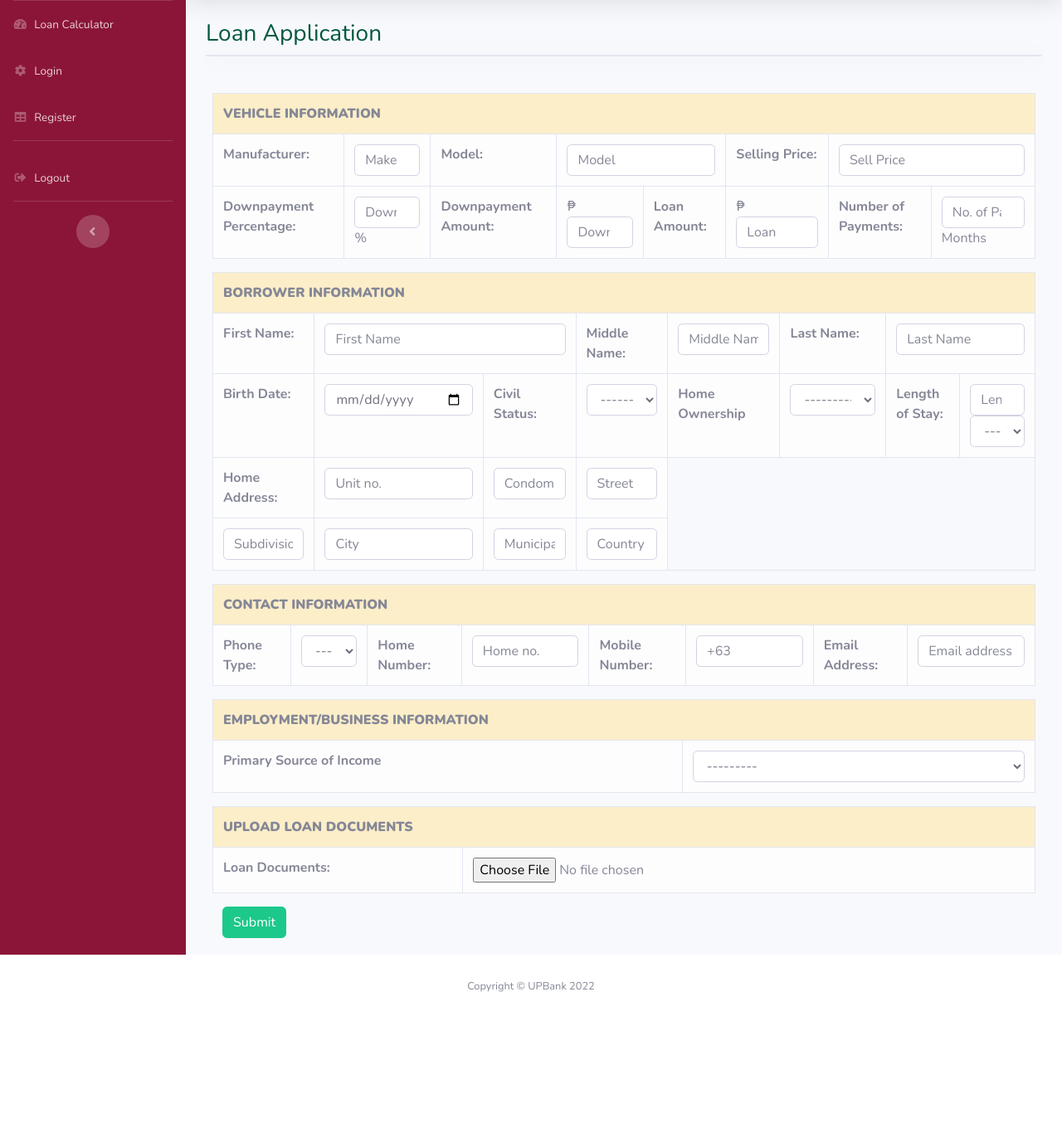
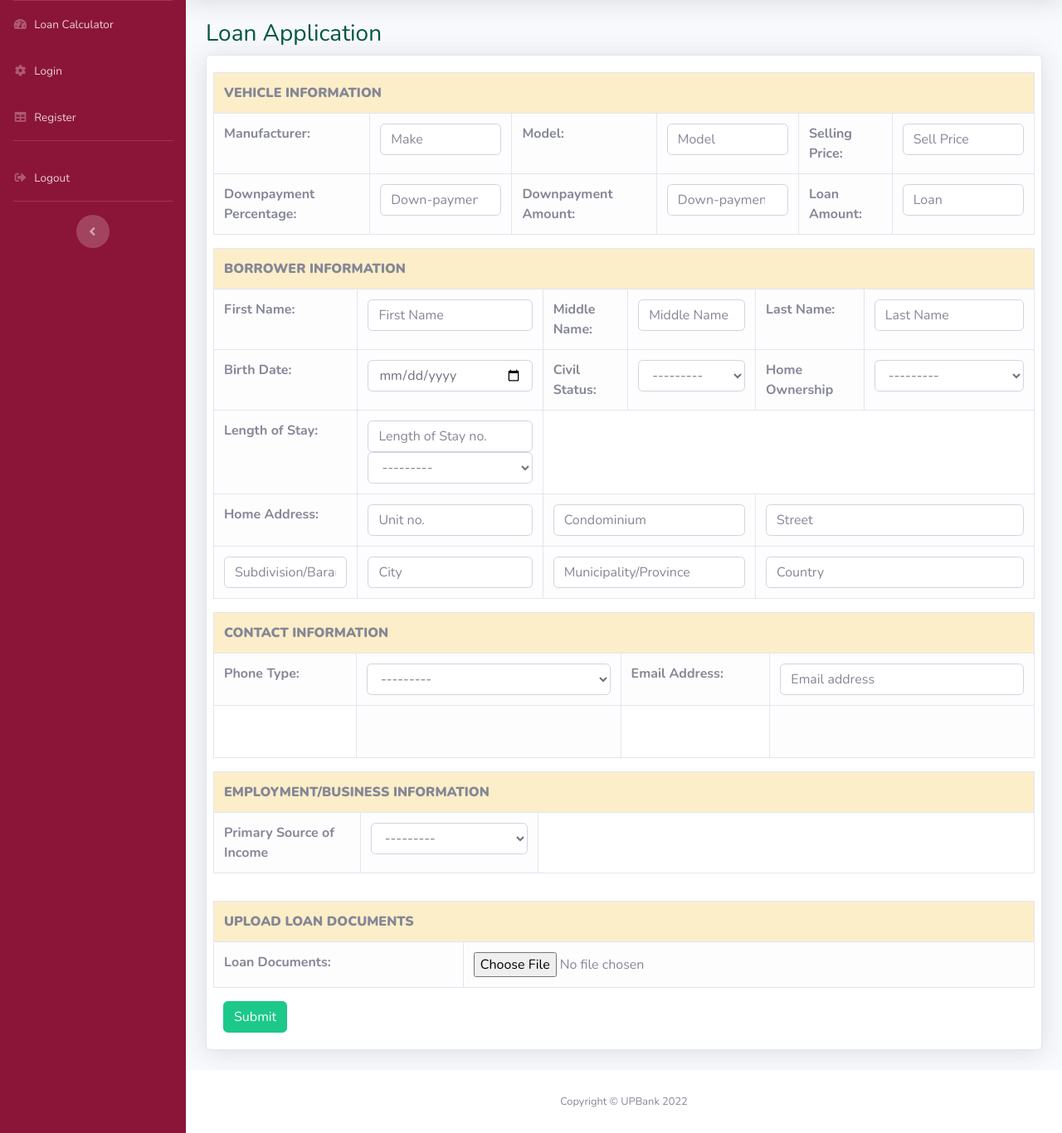
Before and after one commit to TristanBachini/Bank-Loan-Information-System, a Django app: page /borrower/loan-apply in a window 1280 px wide. Shown: the part 70-1436 px from the top of the page at 83% size. Before the commit the page ends 1266 px from the top, so only its background shows below. Run offline with Django 3.2, Linux system fonts and the light colour scheme; some libraries are stand-ins or nearby versions.

Commit message:
YAHOOOO!

```diff
--- a/bank_loan_information_system/loans_borrower/forms.py
+++ b/bank_loan_information_system/loans_borrower/forms.py
@@ -7,7 +7,7 @@ class LoanApplyForm(forms.ModelForm):
     mobile_num = PhoneNumberField(
         widget=PhoneNumberInternationalFallbackWidget, required=False,
     )
-    mobile_num.widget.attrs = {'class': 'form-control', 'placeholder': '+63'}
+    mobile_num.widget.attrs = {'class': 'form-control', 'id': 'mobile_num', 'placeholder': '+63'}
     class Meta:
         model = Loans
         fields = '__all__'
@@ -46,11 +46,11 @@ class LoanApplyForm(forms.ModelForm):
             'home_own': forms.Select(attrs={'class': 'form-control', 'placeholder': 'Ownership'}),
 
             # User contact
-            'phone_type': forms.Select(attrs={'class': 'form-control', 'placeholder': 'Type of Phone'}),
-            'home_num': forms.TextInput(attrs={'class': 'form-control', 'placeholder': 'Home no.'}),
+            'phone_type': forms.Select(attrs={'class': 'form-control', 'id': 'phone_type', 'placeholder': 'Type of Phone'}),
+            'home_num': forms.TextInput(attrs={'class': 'form-control', 'id': 'home_num', 'placeholder': 'Home no.'}),
             'email_add': forms.TextInput(attrs={'class': 'form-control', 'placeholder': 'Email address'}),
 
-            'prime_income': forms.Select(attrs={'class': 'form-control', 'placeholder': 'Primary Income'}),
+            'prime_income': forms.Select(attrs={'class': 'form-control', 'id': 'prime_income', 'placeholder': 'Primary Income'}),
 
             # If employment
             'emp_type': forms.Select(attrs={'class': 'form-control', 'placeholder': 'Employment Type'}),
--- a/bank_loan_information_system/loans_borrower/templates/loans_borrower/loan-apply.html
+++ b/bank_loan_information_system/loans_borrower/templates/loans_borrower/loan-apply.html
@@ -1,5 +1,10 @@
 {% extends 'navbar/navbar.html' %}
 {% block content %} {% load static %}
+<style>
+    .business, .employee, #labelH, #labelM, #mobile_num, #home_num{
+        visibility: collapse;
+    }
+</style>
 {% if messages %}
     {% for message in messages %}
         {% if message.tags == 'success' %}
@@ -22,7 +27,7 @@
     {% endfor %}
 {% endif %}
 <h1 class="h3 mb-2" style="color:#00573f">Loan Application</h1>
-<div class="card shadow mb-4"></div>
+<div class="card shadow mb-4">
     <form action="" method="post" enctype="multipart/form-data">
         {% csrf_token %}
 
@@ -34,10 +39,10 @@
             <div class="row">
                 <table class="table table-bordered">
                     <tr>
-                        <th class="table-warning" colspan="8" ><b>VEHICLE INFORMATION</b></th>
+                        <th class="table-warning" colspan="9" ><b>VEHICLE INFORMATION</b></th>
                     </tr>
                     <tr>
-                        <td class="table-light" colspan="1"><b>Manufacturer:</b></td>
+                        <td class="table-light" colspan="2"><b>Manufacturer:</b></td>
                         <td class="table-light" colspan="1">{{loan_form.make}}</td>
                         <td class="table-light" colspan="1"><b>Model:</b></td>
                         <td class="table-light" colspan="2">{{loan_form.model}}</td>
@@ -45,49 +50,49 @@
                         <td class="table-light" colspan="2">{{loan_form.sell_price}}</td>
                     </tr>
                     <tr>
-                        <td class="table-light"colspan="1" style="font-weight:bold ;">Downpayment Percentage:</td>
-                        <td class="table-light" colspan="1" onchange="show()">{{loan_form.dp_percent}}%</td>
-                        <td class="table-light" colspan="1" style="font-weight:bold ;">Downpayment Amount:</td>
-                        <td class="table-light" colspan="1">₱{{loan_form.dp_amt}}</td>
-                        <td class="table-light" colspan="1" style="font-weight:bold ;">Loan Amount:</td>
-                        <td class="table-light" colspan="1">₱{{loan_form.loan_amt}}</td>
-                        <td class="table-light" colspan="1" style="font-weight:bold ;">Number of Payments:</td>
-                        <td class="table-light" colspan="1">{{loan_form.no_of_payments}} Months</td>
+                        <td class="table-light"colspan="2" style="font-weight:bold ;">Downpayment Percentage:</td>
+                        <td class="table-light" colspan="1" onchange="show()">{{loan_form.dp_percent}}</td>
+                        <td class="table-light" colspan="2" style="font-weight:bold ;">Downpayment Amount:</td>
+                        <td class="table-light" colspan="1">{{loan_form.dp_amt}}</td>
+                        <td class="table-light" colspan="2" style="font-weight:bold ;">Loan Amount:</td>
+                        <td class="table-light" colspan="1">{{loan_form.loan_amt}}</td>
                     </tr>
                 </table>
                 <table class="table table-bordered">
                     <tr>
-                        <th class="table-warning" colspan="9"><b>BORROWER INFORMATION</b></th>
+                        <th class="table-warning" colspan="6"><b>BORROWER INFORMATION</b></th>
                     </tr>
                     <tr>
                         <td class="table-light" colspan="1" style="font-weight:bold ;">First Name:</td>
-                        <td class="table-light" colspan="2">{{loan_form.first_name}}</td>
+                        <td class="table-light" colspan="1">{{loan_form.first_name}}</td>
                         <td class="table-light" colspan="1" style="font-weight:bold ;">Middle Name:</td>
-                        <td class="table-light" colspan="2">{{loan_form.middle_name}}</td>
+                        <td class="table-light" colspan="1">{{loan_form.middle_name}}</td>
                         <td class="table-light" colspan="1" style="font-weight:bold ;">Last Name:</td>
-                        <td class="table-light" colspan="2">{{loan_form.last_name}}</td>
+                        <td class="table-light" colspan="1">{{loan_form.last_name}}</td>
                     </tr>
                     <tr>
                         <td class="table-light" colspan="1" style="font-weight:bold ;">Birth Date:</td>
                         <td class="table-light" colspan="1">{{loan_form.birthdate}}</td>
                         <td class="table-light" colspan="1" style="font-weight:bold ;">Civil Status:</td>
-                        <td class="table-light" colspan="2">{{loan_form.civ_status}}</td>
+                        <td class="table-light" colspan="1">{{loan_form.civ_status}}</td>
                         <td class="table-light" colspan="1" style="font-weight:bold ;">Home Ownership</td>
                         <td class="table-light" colspan="1">{{loan_form.home_own}}</td>
+                    </tr>
+                    <tr>
                         <td class="table-light"colspan="1" style="font-weight:bold ;">Length of Stay:</td>
-                        <td class="table-light" colspan="1">{{loan_form.len_stay_num}} {{loan_form.len_stay}}</td>
+                        <td class="table-light" colspan="1">{{loan_form.len_stay_num}}{{loan_form.len_stay}}</td>
                     </tr>
                     <tr>
                         <td class="table-light" colspan="1" style="font-weight:bold ;">Home Address:</td>
                         <td class="table-light" colspan="1">{{loan_form.unit_no}}</td>
-                        <td class="table-light" colspan="1">{{loan_form.condo_name}}</td>
-                        <td class="table-light" colspan="1">{{loan_form.street}}</td>
+                        <td class="table-light" colspan="2">{{loan_form.condo_name}}</td>
+                        <td class="table-light" colspan="2">{{loan_form.street}}</td>
                     </tr>
                     <tr>
                         <td class="table-light" colspan="1">{{loan_form.subdiv_brgy}}</td>
                         <td class="table-light" colspan="1">{{loan_form.city}}</td>
-                        <td class="table-light" colspan="1">{{loan_form.municip_prov}}</td>
-                        <td class="table-light" colspan="1">{{loan_form.country}}</td>
+                        <td class="table-light" colspan="2">{{loan_form.municip_prov}}</td>
+                        <td class="table-light" colspan="2">{{loan_form.country}}</td>
                     </tr>
                 </table>
                 <table class="table table-bordered">
@@ -96,46 +101,78 @@
                     </tr>
                     <tr>
                         <td class="table-light" colspan="1" style="font-weight:bold ;">Phone Type:</td>
-                        <td class="table-light" colspan="1">{{loan_form.phone_type}}</td>
-                        <td class="table-light" colspan="1" style="font-weight:bold ;">Home Number: </td>
-                        <td class="table-light" colspan="1">{{loan_form.home_num}}</td>
-                        <td class="table-light" colspan="1" style="font-weight:bold ;">Mobile Number:</td>
-                        <td class="table-light" colspan="1">{{loan_form.mobile_num}}</td>
+                        <td class="table-light" colspan="1" onchange="swap()" >{{loan_form.phone_type}}</td>
                         <td class="table-light" colspan="1" style="font-weight:bold ;">Email Address:</td>
                         <td class="table-light" colspan="1">{{loan_form.email_add}}</td>
+                    </tr>
+                    <tr>
+                        <td class="table-light" colspan="1" id="labelH" style="font-weight:bold ;">Home Number: </td>
+                        <td class="table-light" colspan="1">{{loan_form.home_num}}</td>
+                        <td class="table-light" colspan="1" id="labelM" style="font-weight:bold ;">Mobile Number:</td>
+                        <td class="table-light" colspan="1">{{loan_form.mobile_num}}</td>
                     </tr>
                 </table>
                 <table class="table table-bordered">
                     <tr>
-                        <th class="table-warning" colspan="9"><b>EMPLOYMENT/BUSINESS INFORMATION</b></th>
+                        <th class="table-warning" colspan="6"><b>EMPLOYMENT/BUSINESS INFORMATION</b></th>
                     </tr>
                     <tr>
                         <td class="table-light" colspan="1" style="font-weight:bold ;">Primary Source of Income</td>
-                        <td class="table-light" colspan="2">{{loan_form.prime_income}}</td>
+                        <td class="table-light" colspan="1" onchange="pop()">{{loan_form.prime_income}}</td>
                     </tr>
-                    <!-- {{loan_form.emp_type}}
-                    {{loan_form.emp_name}}
-                    {{loan_form.job_pos}}
-                    {{loan_form.emp_tenure}}
-                    {{loan_form.emp_tenure_num}}
-                    {{loan_form.emp_monthly_income}}
-                    {{loan_form.emp_work_no}}
-
-                    {{loan_form.bsns_type}}
-                    {{loan_form.bsns_name}}
-                    {{loan_form.bsns_tenure}}
-                    {{loan_form.bsns_tenure_num}}
-                    {{loan_form.bsns_monthly_income}}
-                    {{loan_form.bsns_work_no}}
-
-                    {{loan_form.bsns_unit_no}}
-                    {{loan_form.bsns_condo_name}}
-                    {{loan_form.bsns_street}}
-                    {{loan_form.bsns_subdiv_brgy}}
-                    {{loan_form.bsns_city}}
-                    {{loan_form.bsns_municip_prov}}
-                    {{loan_form.bsns_country}} -->
-
+                    <tr class="employee">
+                        <td class="table-light" colspan="1" style="font-weight:bold ;">Employment Type</td>
+                        <td class="table-light" colspan="1">{{loan_form.emp_type}}</td>
+                        <td class="table-light" colspan="1" style="font-weight:bold ;">Employer's Name</td>
+                        <td class="table-light" colspan="1">{{loan_form.emp_name}}</td>
+                        <td class="table-light" colspan="1" style="font-weight:bold ;">Position</td>
+                        <td class="table-light" colspan="1">{{loan_form.job_pos}}</td>
+                    </tr>
+                    <tr class="employee">
+                        <td class="table-light" colspan="1" style="font-weight:bold ;">Tenure</td>
+                        <td class="table-light" colspan="1">{{loan_form.emp_tenure_num}}{{loan_form.emp_tenure}}</td>
+                        <td class="table-light" colspan="1" style="font-weight:bold ;">Monthly Income</td>
+                        <td class="table-light" colspan="1">{{loan_form.emp_monthly_income}}</td>
+                        <td class="table-light" colspan="1" style="font-weight:bold ;">Employee No.</td>
+                        <td class="table-light" colspan="1">{{loan_form.emp_work_no}}</td>
+                    </tr>
+                    <tr class="business">
+                        <td class="table-light" colspan="1" style="font-weight:bold ;">Business Type</td>
+                        <td class="table-light" colspan="1">{{loan_form.bsns_type}}</td>
+                        <td class="table-light" colspan="1" style="font-weight:bold ;">Business Name</td>
+                        <td class="table-light" colspan="1">{{loan_form.bsns_name}}</td>
+                        <td class="table-light" colspan="1" style="font-weight:bold ;">Tenure</td>
+                        <td class="table-light" colspan="1">{{loan_form.bsns_tenure}}{{loan_form.bsns_tenure_num}}</td>
+                    </tr>
+                    <tr class="business">
+                        <td class="table-light" colspan="1" style="font-weight:bold ;">Monthly Income</td>
+                        <td class="table-light" colspan="1">{{loan_form.bsns_monthly_income}}</td>
+                        <td class="table-light" colspan="1" style="font-weight:bold ;">Business no.</td>
+                        <td class="table-light" colspan="1">{{loan_form.bsns_work_no}}</td>
+                    </tr>
+                </table>
+                <table class="table table-bordered business">
+                    <tr>
+                        <th class="table-warning" colspan="8"><b>BUSINESS ADDRESS</b></th>
+                    </tr>
+                    <tr>
+                        <td class="table-light" colspan="1" style="font-weight:bold ;">Unit no.</td>
+                        <td class="table-light" colspan="1">{{loan_form.bsns_unit_no}}</td>
+                        <td class="table-light" colspan="1" style="font-weight:bold ;">Condominium Name</td>
+                        <td class="table-light" colspan="2">{{loan_form.bsns_condo_name}}</td>
+                        <td class="table-light" colspan="1" style="font-weight:bold ;">Street</td>
+                        <td class="table-light" colspan="2">{{loan_form.bsns_street}}</td>
+                    </tr>
+                    <tr>
+                        <td class="table-light" colspan="1" style="font-weight:bold ;">Subdivision/Barangay</td>
+                        <td class="table-light" colspan="1">{{loan_form.bsns_subdiv_brgy}}</td>
+                        <td class="table-light" colspan="1" style="font-weight:bold ;">City</td>
+                        <td class="table-light" colspan="1">{{loan_form.bsns_city}}</td>
+                        <td class="table-light" colspan="1" style="font-weight:bold ;">Municipality/Province</td>
+                        <td class="table-light" colspan="1">{{loan_form.bsns_municip_prov}}</td>
+                        <td class="table-light" colspan="1" style="font-weight:bold ;">Country</td>
+                        <td class="table-light" colspan="1">{{loan_form.bsns_country}}</td>
+                    </tr>
                 </table>
                 <table class="table table-bordered">
                     <tr>
@@ -151,7 +188,7 @@
         </div>
     </form>
 </div>
-</div>
+
 <script>
     function show(){
         var price = document.getElementById('sell_price').value;
@@ -161,6 +198,68 @@
         document.getElementById('dp_amt').value = dp_amt;
         document.getElementById('loan_amt').value = price - dp_amt;
     }
+
+    function swap(){
+        var type = document.getElementById('phone_type').value;
+        var home = document.getElementById('home_num');
+        var mobile = document.getElementById('mobile_num');
+        var labelH = document.getElementById('labelH');
+        var labelM = document.getElementById('labelM');
+
+        if(type == 'Home'){
+            if(mobile.style.visibility == 'visible'){
+                mobile.style.visibility = 'collapse';
+                labelM.style.visibility = 'collapse';
+            }
+            home.style.visibility = 'visible';
+            labelH.style.visibility = 'visible';
+        }else if(type == 'Mobile'){
+            if(home.style.visibility == 'visible'){
+                home.style.visibility = 'collapse'
+                labelH.style.visibility = 'collapse';
+            }
+            mobile.style.visibility = 'visible';
+            labelM.style.visibility = 'visible';
+        }else{
+            home.style.visibility = 'collapse'
+            labelH.style.visibility = 'collapse';
+
+            mobile.style.visibility = 'collapse';
+            labelM.style.visibility = 'collapse';
+        }
+    }
+    function pop(){
+        var type = document.getElementById('prime_income').value;
+        var emp = document.querySelectorAll('.employee');
+        var bsns = document.querySelectorAll('.business');
+        if(type == 'Employment'){
+            bsns.forEach(b => {
+                if(b.style.visibility == 'visible'){
+                    b.style.visibility = 'collapse';
+                }
+            })
+            emp.forEach(e => {
+                e.style.visibility = 'visible';
+            })
+        }else if(type == 'Business'){
+            emp.forEach(e => {
+                if(e.style.visibility == 'visible'){
+                    e.style.visibility = 'collapse';
+                }
+            })
+            bsns.forEach(b => {
+                b.style.visibility = 'visible';
+            })
+        }else{
+            emp.forEach(e => {
+                e.style.visibility = 'collapse';
+            })
+            bsns.forEach(b => {
+                b.style.visibility = 'collapse';
+            })
+        }
+    }
+
 </script>
 
 {% endblock %}
```
